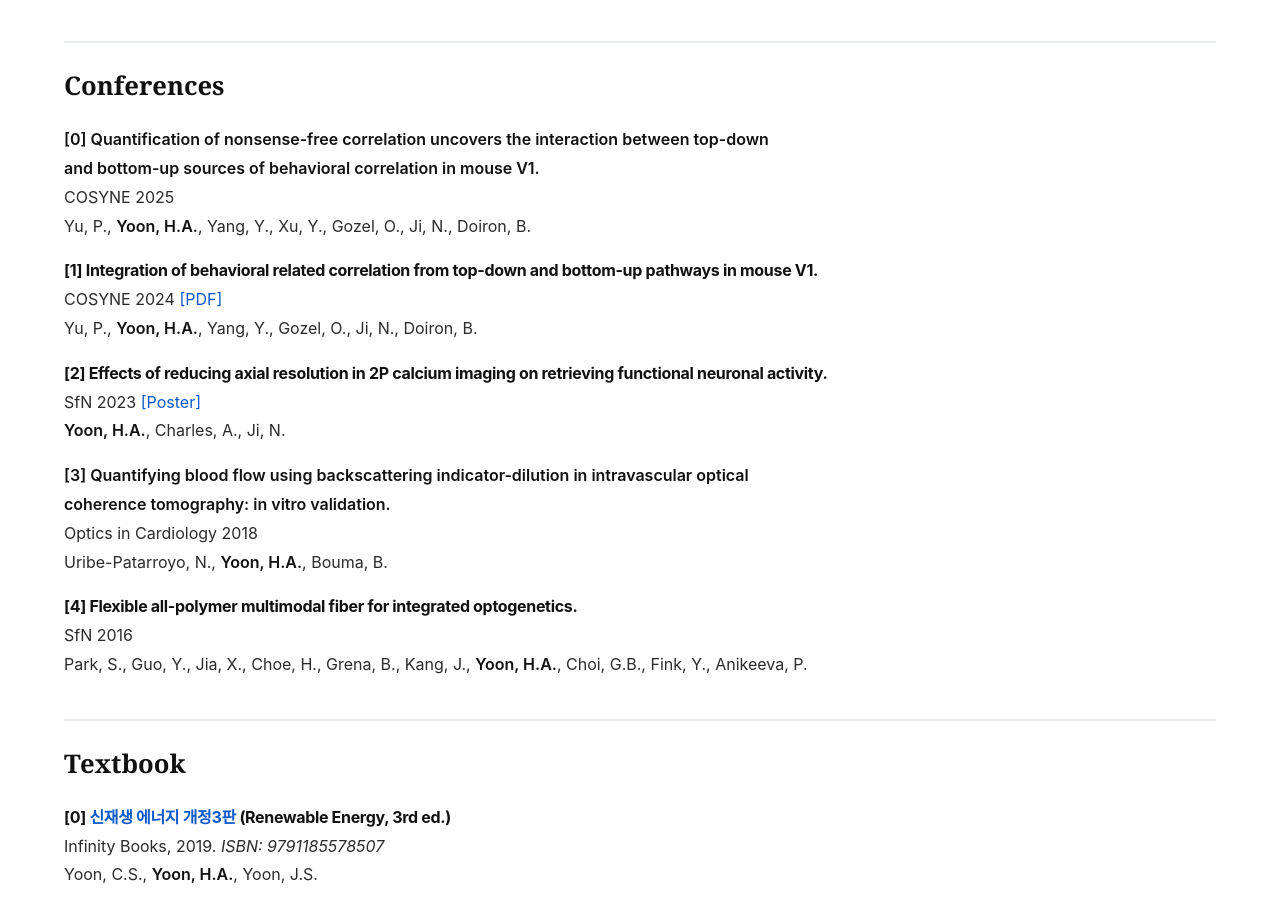
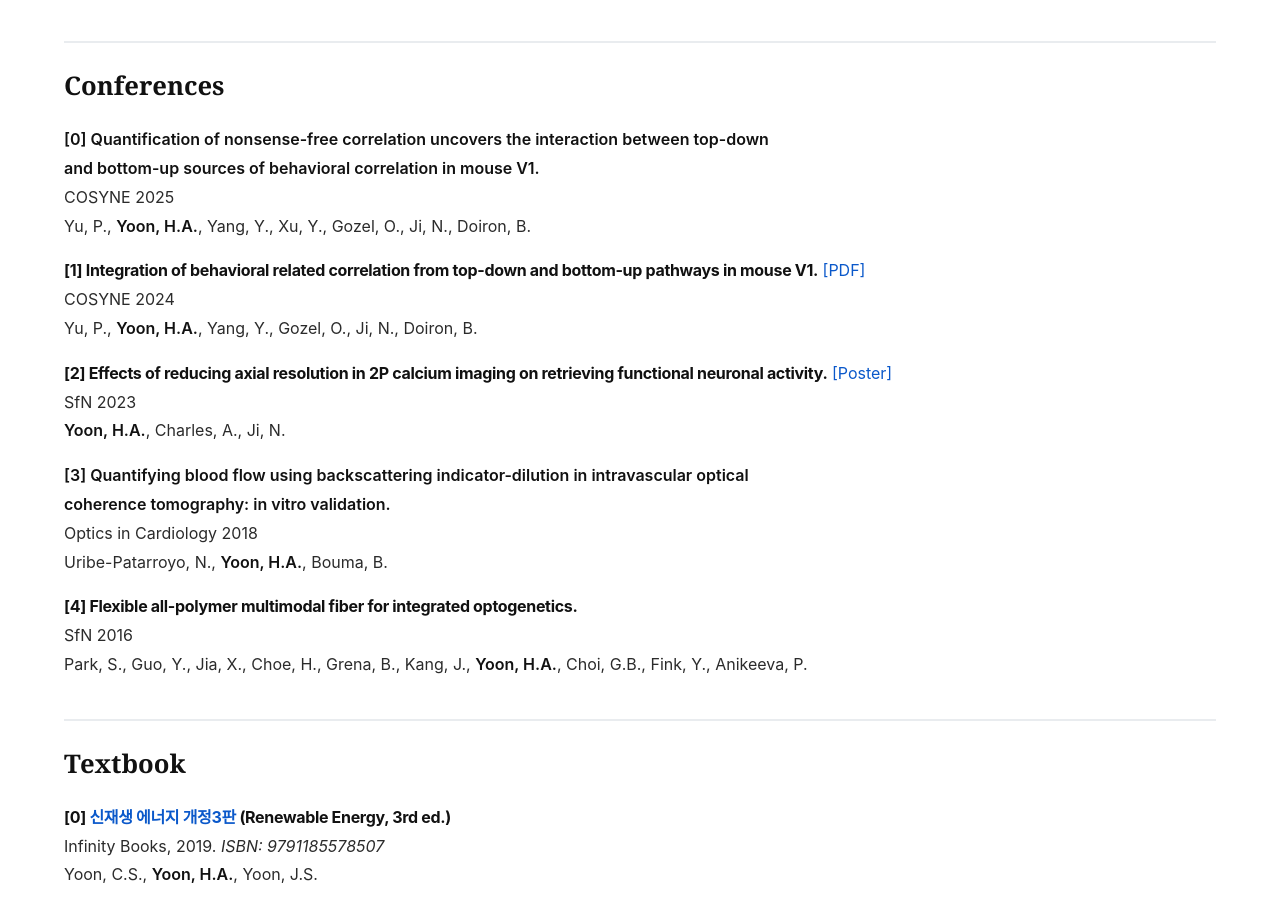
Before and after one commit to annahayoon/annahayoon.github.io, a Jekyll site: the page research-publications.html, which Jekyll copies as it is, in a window 1280 px wide and 900 px high, scrolled down 640 px. Built offline with Jekyll 4.4.1, drawn with Linux system fonts in a browser that asks for light colours.

Commit message:
Website: keep conference PDF/Poster on same line as titles

```diff
--- a/research-publications.html
+++ b/research-publications.html
@@ -126,12 +126,12 @@
             COSYNE 2025<br>
             Yu, P., <strong>Yoon, H.A.</strong>, Yang, Y., Xu, Y., Gozel, O., Ji, N., Doiron, B.</p>
 
-            <p><span class="publication-title">[1] Integration of behavioral related correlation from top-down and bottom-up pathways in mouse V1.</span><br>
-            COSYNE 2024 <a href="/assets/neuro/Cosyne24_Abstract_PeijiaYu.pdf">[PDF]</a><br>
+            <p><span style="white-space: nowrap"><span class="publication-title">[1] Integration of behavioral related correlation from top-down and bottom-up pathways in mouse V1.</span> <a href="/assets/neuro/Cosyne24_Abstract_PeijiaYu.pdf">[PDF]</a></span><br>
+            COSYNE 2024<br>
             Yu, P., <strong>Yoon, H.A.</strong>, Yang, Y., Gozel, O., Ji, N., Doiron, B.</p>
 
-            <p><span class="publication-title">[2] Effects of reducing axial resolution in 2P calcium imaging on retrieving functional neuronal activity.</span><br>
-            SfN 2023 <a href="/assets/neuro/SfN_Poster.pdf">[Poster]</a><br>
+            <p><span style="white-space: nowrap"><span class="publication-title">[2] Effects of reducing axial resolution in 2P calcium imaging on retrieving functional neuronal activity.</span> <a href="/assets/neuro/SfN_Poster.pdf">[Poster]</a></span><br>
+            SfN 2023<br>
             <strong>Yoon, H.A.</strong>, Charles, A., Ji, N.</p>
 
             <p><strong>[3] Quantifying blood flow using backscattering indicator-dilution in intravascular optical coherence tomography: in vitro validation.</strong><br>
```
